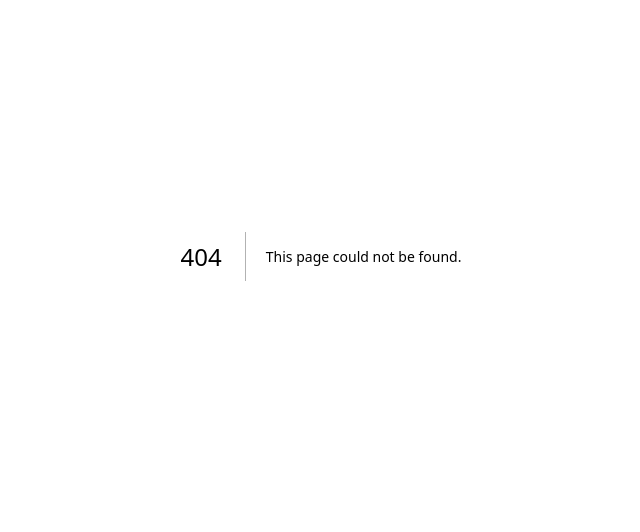
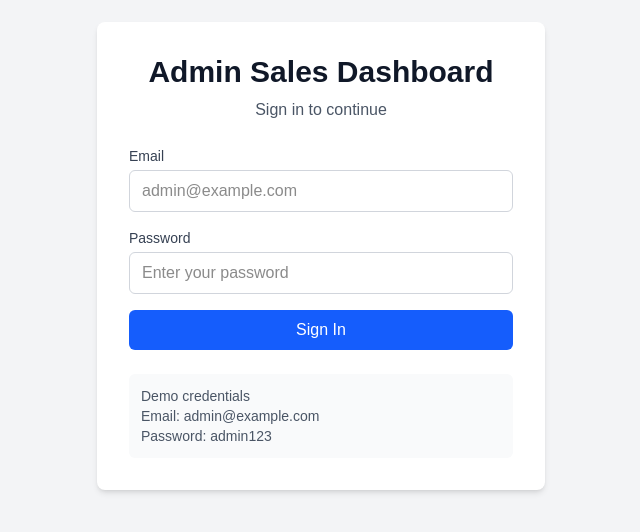
Before and after one commit to kariiman-ayman/EyeGo-Internship-Task, a Next.js app: page /login in a window 1280 px wide. Before the commit this address had no page. Shown: the part 144-676 px from the top of the page, without its empty margins (319-959 px from the left). Built offline with nearby package versions, Linux system fonts and the light colour scheme.

Commit message:
feat: add login page

```diff
--- a/src/app/layout.tsx
+++ b/src/app/layout.tsx
@@ -1,29 +1,22 @@
 import type { Metadata } from "next";
-import { Geist, Geist_Mono } from "next/font/google";
+import Providers from "./providers";
 import "./globals.css";
 
-const geistSans = Geist({
-  variable: "--font-geist-sans",
-  subsets: ["latin"],
-});
-
-const geistMono = Geist_Mono({
-  variable: "--font-geist-mono",
-  subsets: ["latin"],
-});
-
 export const metadata: Metadata = {
-  title: "Create Next App",
-  description: "Generated by create next app",
+  title: "Admin Sales Dashboard",
+  description: "Admin sales dashboard",
 };
 
-export default function RootLayout({ children }: LayoutProps<"/">) {
+export default function RootLayout({
+  children,
+}: Readonly<{
+  children: React.ReactNode;
+}>) {
   return (
-    <html
-      lang="en"
-      className={`${geistSans.variable} ${geistMono.variable} h-full antialiased`}
-    >
-      <body className="min-h-full flex flex-col">{children}</body>
+    <html lang="en">
+      <body>
+        <Providers>{children}</Providers>
+      </body>
     </html>
   );
 }
--- /dev/null
+++ b/src/app/login/page.tsx
@@ -0,0 +1,108 @@
+"use client";
+
+import { FormEvent, useState } from "react";
+import { useDispatch } from "react-redux";
+import { useRouter } from "next/navigation";
+import { login } from "@/store/slices/authSlice";
+import { AppDispatch } from "@/store/store";
+
+const MOCK_EMAIL = "admin@example.com";
+const MOCK_PASSWORD = "admin123";
+
+export default function LoginPage() {
+  const dispatch = useDispatch<AppDispatch>();
+  const router = useRouter();
+
+  const [email, setEmail] = useState("");
+  const [password, setPassword] = useState("");
+  const [error, setError] = useState("");
+
+  const handleSubmit = (event: FormEvent<HTMLFormElement>) => {
+    event.preventDefault();
+
+    if (email === MOCK_EMAIL && password === MOCK_PASSWORD) {
+      dispatch(login({ email }));
+      router.push("/dashboard");
+      return;
+    }
+
+    setError("Invalid email or password.");
+  };
+
+  return (
+    <main className="flex min-h-screen items-center justify-center bg-gray-100 px-4">
+      <div className="w-full max-w-md rounded-lg bg-white p-8 shadow-md">
+        <h1 className="mb-2 text-center text-3xl font-bold text-gray-900">
+          Admin Sales Dashboard
+        </h1>
+
+        <p className="mb-6 text-center text-gray-600">Sign in to continue</p>
+
+        <form onSubmit={handleSubmit} className="space-y-4">
+          <div>
+            <label
+              htmlFor="email"
+              className="mb-1 block text-sm font-medium text-gray-700"
+            >
+              Email
+            </label>
+
+            <input
+              id="email"
+              type="email"
+              value={email}
+              onChange={(event) => {
+                setEmail(event.target.value);
+                setError("");
+              }}
+              placeholder="admin@example.com"
+              required
+              className="w-full rounded-md border border-gray-300 px-3 py-2 outline-none focus:border-blue-500"
+            />
+          </div>
+
+          <div>
+            <label
+              htmlFor="password"
+              className="mb-1 block text-sm font-medium text-gray-700"
+            >
+              Password
+            </label>
+
+            <input
+              id="password"
+              type="password"
+              value={password}
+              onChange={(event) => {
+                setPassword(event.target.value);
+                setError("");
+              }}
+              placeholder="Enter your password"
+              required
+              className="w-full rounded-md border border-gray-300 px-3 py-2 outline-none focus:border-blue-500"
+            />
+          </div>
+
+          {error && (
+            <p className="text-sm text-red-600" role="alert">
+              {error}
+            </p>
+          )}
+
+          <button
+            type="submit"
+            className="w-full rounded-md bg-blue-600 px-4 py-2 font-medium text-white transition hover:bg-blue-700"
+          >
+            Sign In
+          </button>
+        </form>
+
+        <div className="mt-6 rounded-md bg-gray-50 p-3 text-sm text-gray-600">
+          <p className="font-medium">Demo credentials</p>
+          <p>Email: admin@example.com</p>
+          <p>Password: admin123</p>
+        </div>
+      </div>
+    </main>
+  );
+}
--- /dev/null
+++ b/src/app/providers.tsx
@@ -0,0 +1,12 @@
+"use client";
+
+import { Provider } from "react-redux";
+import { store } from "@/store/store";
+
+type ProvidersProps = {
+  children: React.ReactNode;
+};
+
+export default function Providers({ children }: ProvidersProps) {
+  return <Provider store={store}>{children}</Provider>;
+}
```
